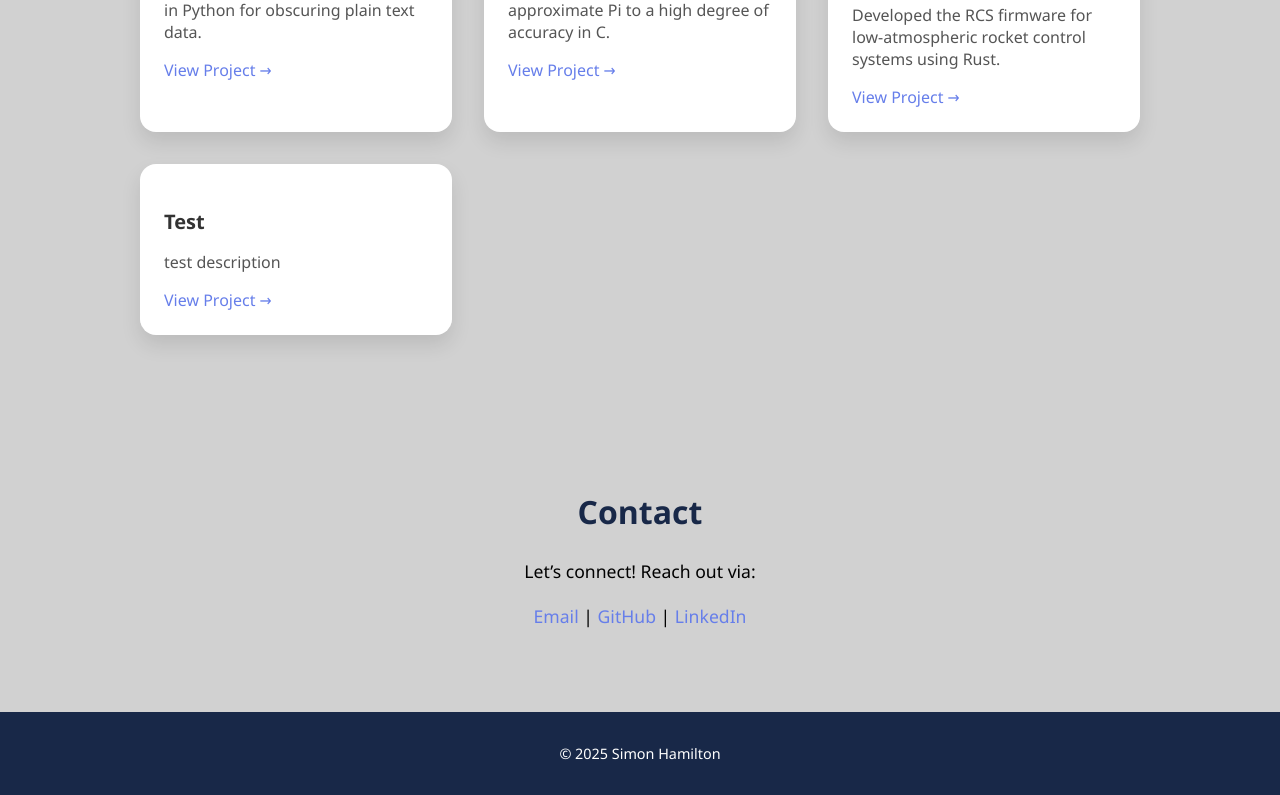
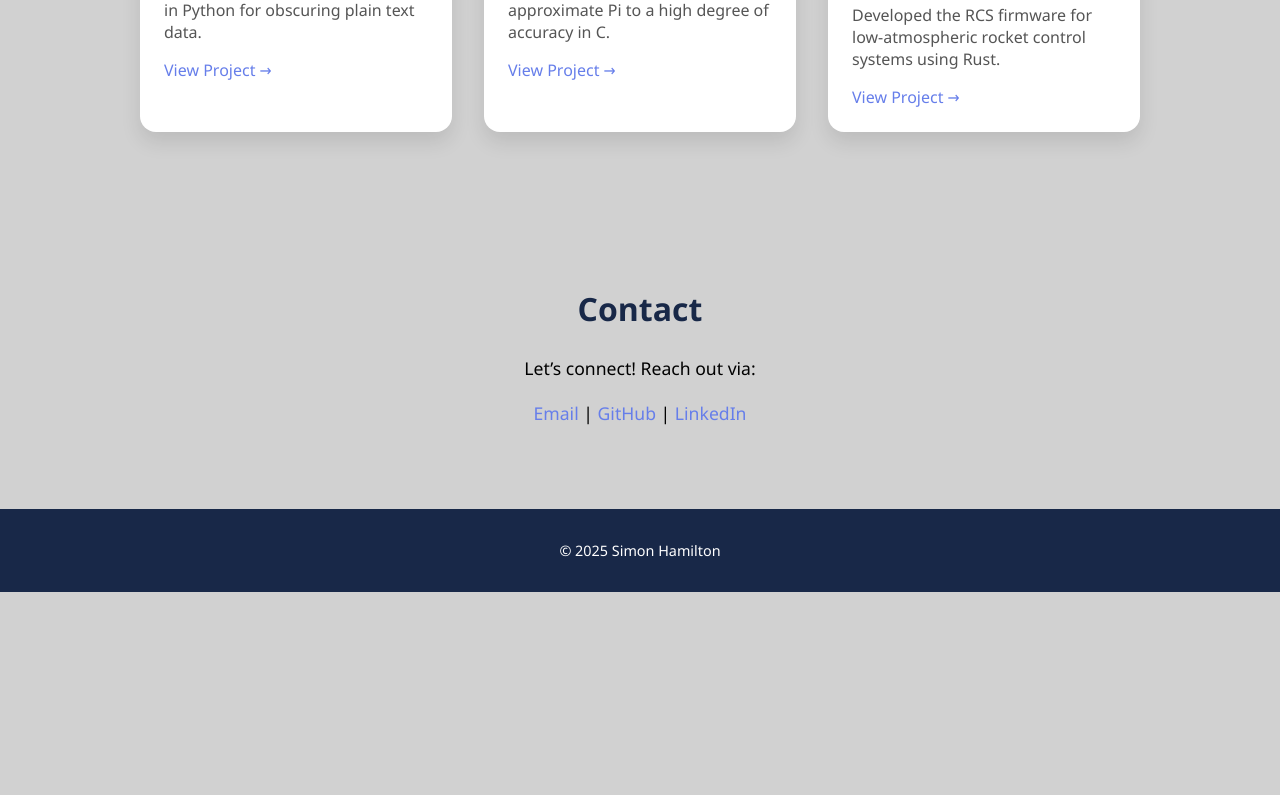
Before and after one commit to Siman73000/React-Portfolio, a React (Vite) app in the folder port/: page / in a window 1280 px wide. Shown: the part 1710-2505 px from the top of the page. After the commit the page ends 2302 px from the top, so only its background shows below. Built offline with nearby package versions, Linux system fonts and the light colour scheme.

Commit message:
update projects.

```diff
--- a/port/App.jsx
+++ b/port/App.jsx
@@ -40,11 +40,6 @@ export default function App() {
       description:
         "Developed the RCS firmware for low-atmospheric rocket control systems using Rust.",
       link: "https://github.com/Siman73000/Embedded-Systems-Engineering_RCS",
-    },
-    {
-      title: "Test",
-      description: "test description",
-      link: "https://github.com/Siman73000",
     },
   ]);
 
```
